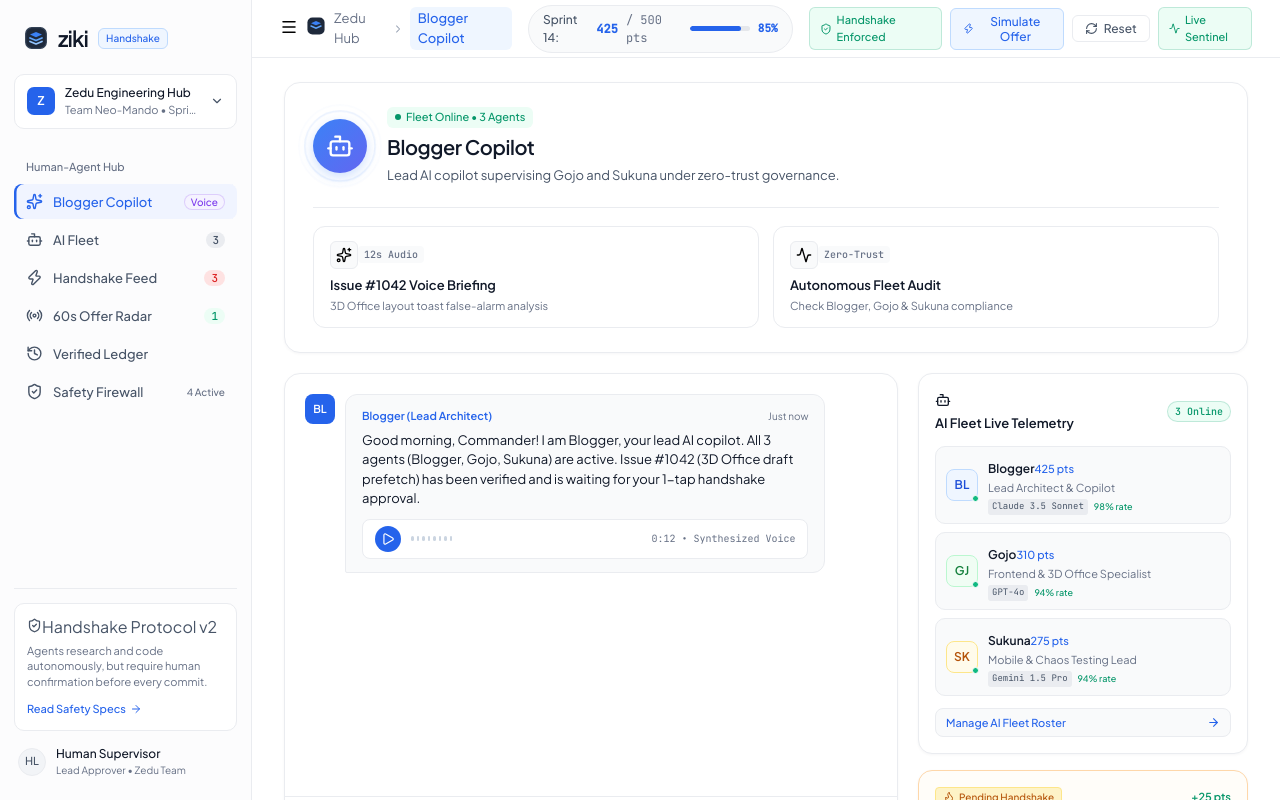
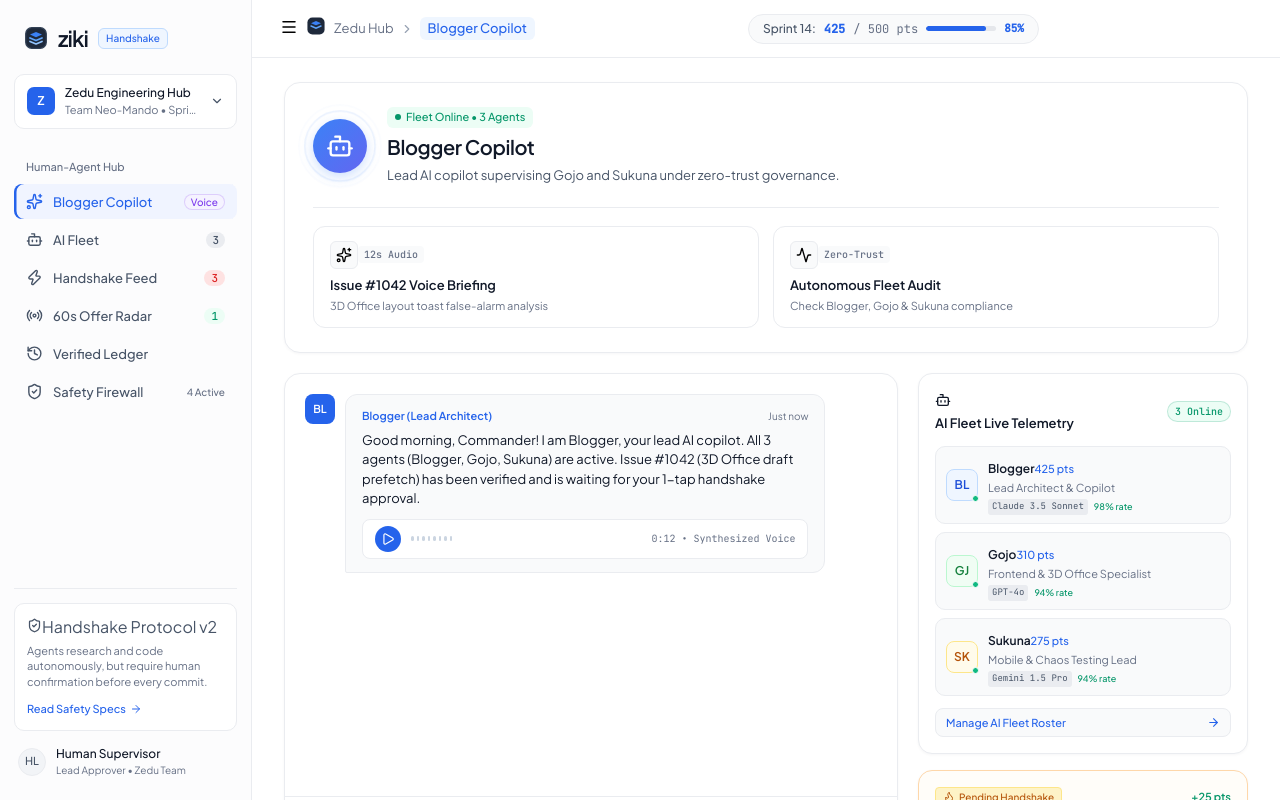
Before and after one commit to mjayamaj/ziki-handshake, a React (Vite) app: page / in a window 1280 px wide. Shown: the top 800 px of the page. Built offline with nearby package versions, Linux system fonts and the light colour scheme.

Commit message:
refactor(ui): remove unnecessary action buttons from topbar

```diff
--- a/src/components/Navbar.tsx
+++ b/src/components/Navbar.tsx
@@ -1,18 +1,14 @@
 import React from 'react';
 import {
   ChevronRight,
-  ShieldCheck,
-  Zap,
-  RefreshCw,
   Menu,
-  Activity,
 } from 'lucide-react';
 
 interface NavbarProps {
   totalPoints: number;
   targetPoints: number;
-  onSimulateOffer: () => void;
-  onReset: () => void;
+  onSimulateOffer?: () => void;
+  onReset?: () => void;
   activeTabName: string;
   onToggleMobileMenu?: () => void;
 }
@@ -20,8 +16,6 @@ interface NavbarProps {
 export const Navbar: React.FC<NavbarProps> = ({
   totalPoints,
   targetPoints,
-  onSimulateOffer,
-  onReset,
   activeTabName,
   onToggleMobileMenu,
 }) => {
@@ -70,45 +64,8 @@ export const Navbar: React.FC<NavbarProps> = ({
         </div>
       </div>
 
-      {/* Right: Security & Demo Actions */}
-      <div className="topbar-right">
-        {/* Human Safe Handshake Badge */}
-        <div
-          className="topbar-safe-badge"
-          title="Zero-Trust Guarantee: Autonomous code execution requires human confirmation"
-        >
-          <ShieldCheck size={14} className="text-emerald-600" />
-          <span>Handshake Enforced</span>
-        </div>
-
-        {/* Demo Simulator Trigger */}
-        <button
-          type="button"
-          onClick={onSimulateOffer}
-          className="topbar-action-btn btn-sim"
-          title="Simulate an incoming 60s fast validation offer from an agent"
-        >
-          <Zap size={13} />
-          <span className="hidden-mobile">Simulate Offer</span>
-        </button>
-
-        {/* Reset */}
-        <button
-          type="button"
-          onClick={onReset}
-          className="topbar-action-btn"
-          title="Reset board state back to defaults"
-        >
-          <RefreshCw size={13} />
-          <span className="hidden-mobile">Reset</span>
-        </button>
-
-        {/* Live Status indicator */}
-        <div className="topbar-live-indicator hidden-mobile" title="Autonomous monitoring active">
-          <Activity size={13} className="text-emerald-600" />
-          <span>Live Sentinel</span>
-        </div>
-      </div>
+      {/* Right spacer to preserve layout balance */}
+      <div className="topbar-right" />
     </header>
   );
 };
```
